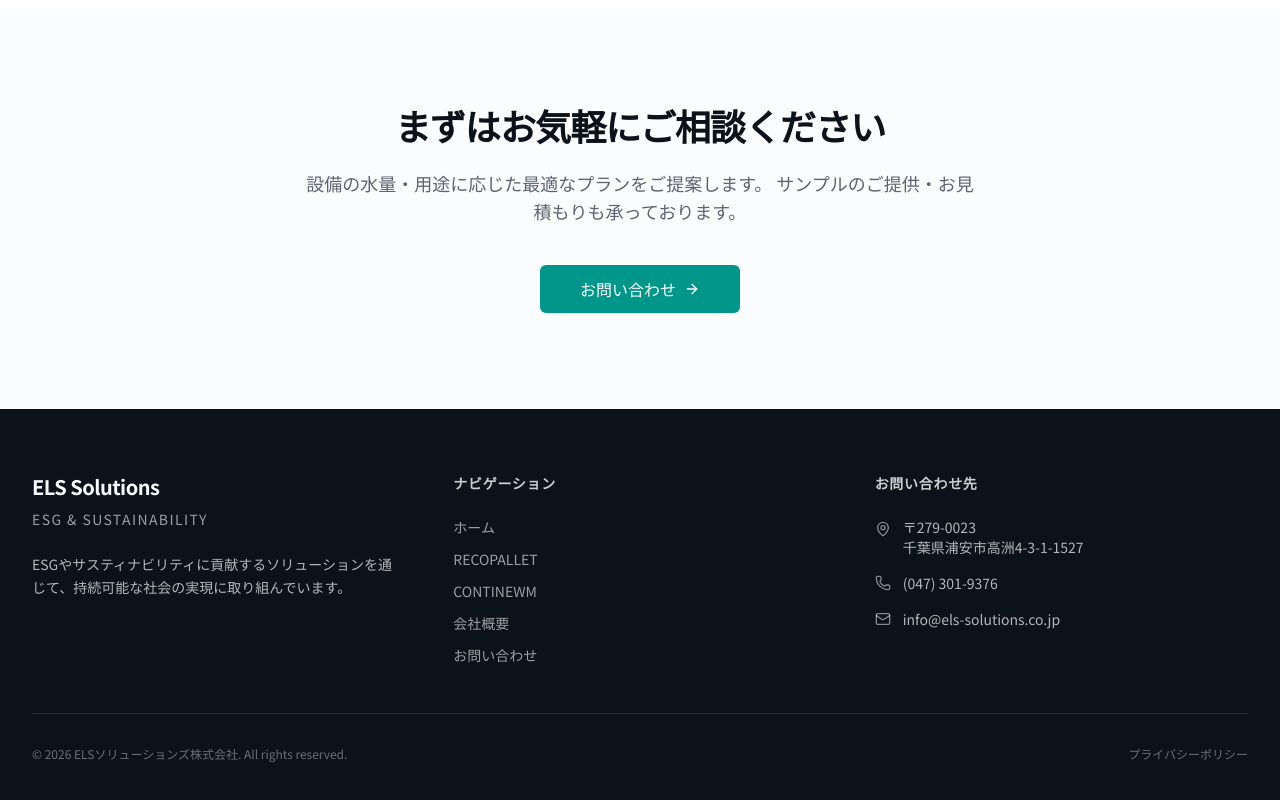
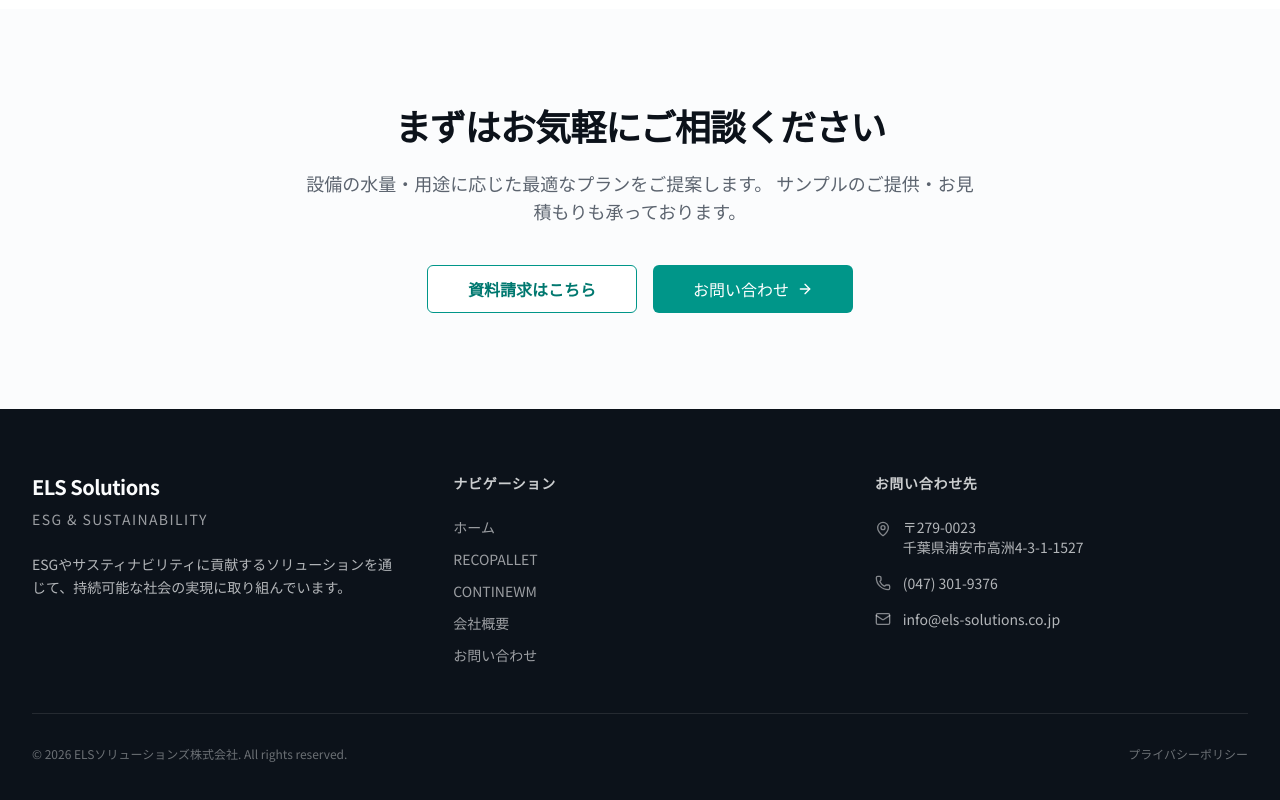
Before and after one commit to snakaz72-netizen/els-solutions-site, a Next.js app: page /products/cm-fiber-cassette in a window 1280 px wide. Shown: the part 5571-6371 px from the top of the page. Built offline with nearby package versions, Linux system fonts and the light colour scheme; no server answers.

Commit message:
Add resource request buttons to recopallet and cm-fiber-cassette

```diff
--- a/src/app/products/cm-fiber-cassette/page.tsx
+++ b/src/app/products/cm-fiber-cassette/page.tsx
@@ -487,12 +487,14 @@ export default function CmFiberCassettePage() {
                 設備の水量・用途に応じた最適なプランをご提案します。
                 サンプルのご提供・お見積もりも承っております。
               </p>
-              <Link
-                href="/contact"
-                className="inline-flex items-center justify-center bg-teal-600 hover:bg-teal-700 text-white px-10 h-12 text-base font-medium rounded-md transition-colors no-underline"
-              >
-                お問い合わせ <ArrowRight className="ml-2 w-4 h-4" />
-              </Link>
+              <div className="flex flex-col sm:flex-row gap-4 justify-center">
+                <Link href="/contact" className="inline-flex items-center justify-center bg-white hover:bg-teal-50 text-teal-700 border border-teal-600 px-10 h-12 text-base font-semibold rounded-md no-underline">
+                  資料請求はこちら
+                </Link>
+                <Link href="/contact" className="inline-flex items-center justify-center bg-teal-600 hover:bg-teal-700 text-white px-10 h-12 text-base font-medium rounded-md transition-colors no-underline">
+                  お問い合わせ <ArrowRight className="ml-2 w-4 h-4" />
+                </Link>
+              </div>
             </MotionDiv>
           </div>
         </section>
--- a/src/app/products/recopallet/page.tsx
+++ b/src/app/products/recopallet/page.tsx
@@ -384,9 +384,14 @@ export default function RecopalletPage() {
               <p className="text-lg text-muted-foreground max-w-2xl mx-auto mb-10">
                 製品の詳細や価格、導入に関するご相談など、お気軽にお問い合わせください。
               </p>
-              <Link href="/contact" className="inline-flex items-center justify-center bg-emerald-600 hover:bg-emerald-700 text-white px-10 h-12 text-base font-medium rounded-md transition-colors no-underline">
-                お問い合わせ <ArrowRight className="ml-2 w-4 h-4" />
-              </Link>
+              <div className="flex flex-col sm:flex-row gap-4 justify-center">
+                <Link href="/contact" className="inline-flex items-center justify-center bg-white hover:bg-emerald-50 text-emerald-700 border border-emerald-600 px-10 h-12 text-base font-semibold rounded-md no-underline">
+                  資料請求はこちら
+                </Link>
+                <Link href="/contact" className="inline-flex items-center justify-center bg-emerald-600 hover:bg-emerald-700 text-white px-10 h-12 text-base font-medium rounded-md transition-colors no-underline">
+                  お問い合わせ <ArrowRight className="ml-2 w-4 h-4" />
+                </Link>
+              </div>
             </MotionDiv>
           </div>
         </section>
```
